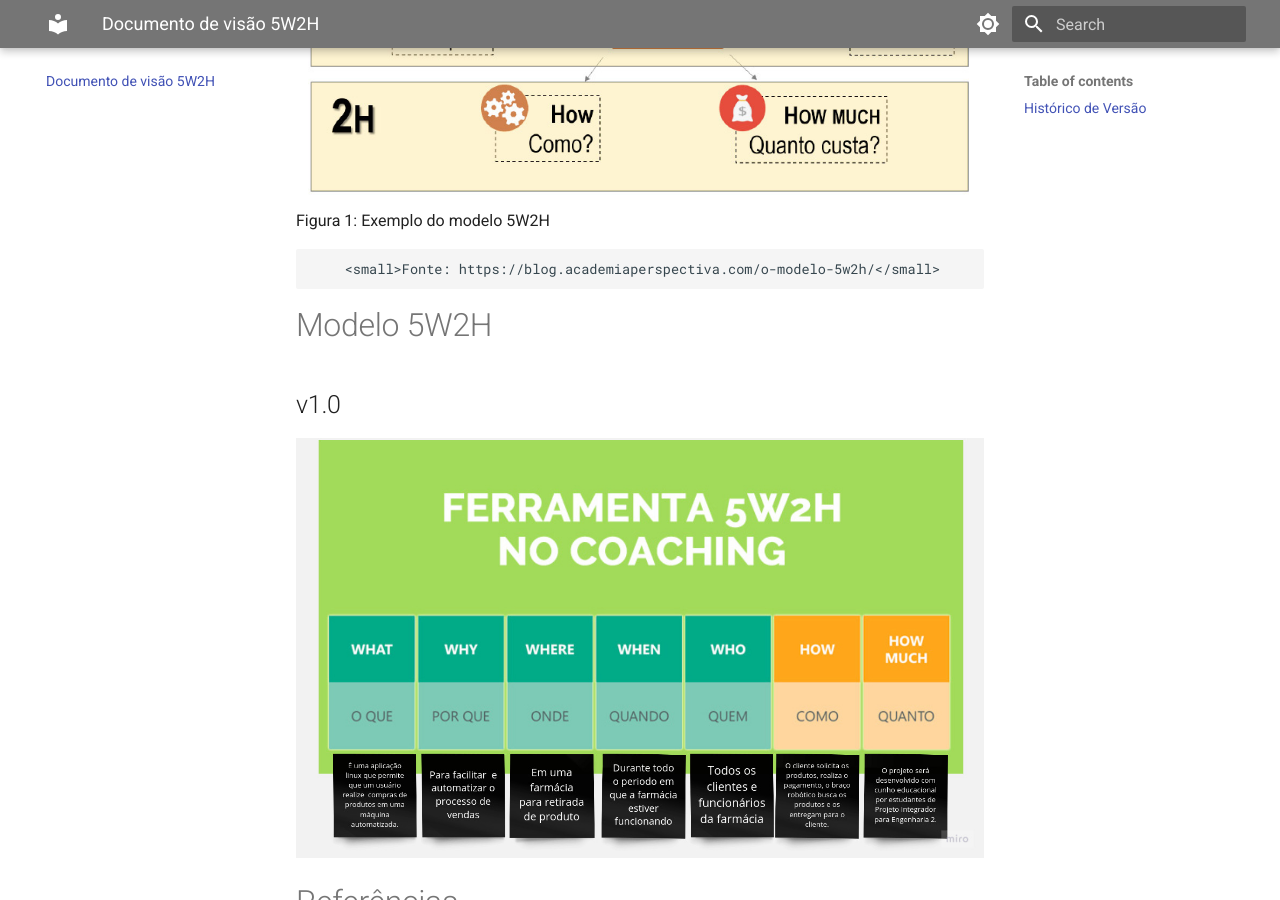
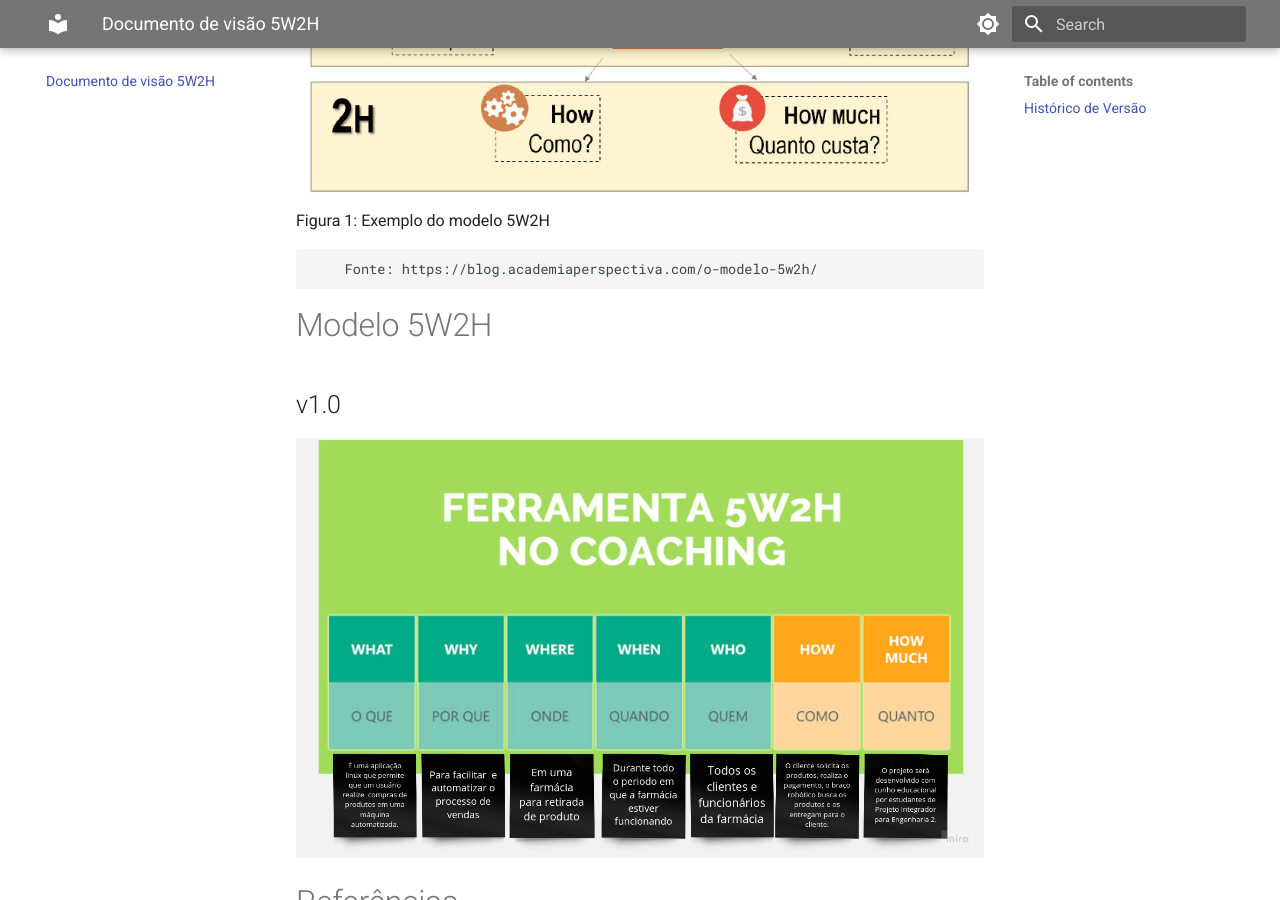
Before and after one commit to UNB-PI2-Grupo3-BracoRobotico/Documentation, an MkDocs documentation site: the page built from docs/5W2H.md, in a window 1280 px wide and 900 px high, scrolled down 850 px. Built offline with MkDocs 1.6.1 and Material for MkDocs 9.7.7, drawn with Linux system fonts in a browser that asks for light colours; some of the changed lines change nothing that is shown.

```diff
--- a/docs/5W2H.md
+++ b/docs/5W2H.md
@@ -19,7 +19,7 @@
                Figura 1: Exemplo do modelo 5W2H
             </br>
 
-        <small>Fonte: https://blog.academiaperspectiva.com/o-modelo-5w2h/</small>
+        Fonte: https://blog.academiaperspectiva.com/o-modelo-5w2h/
 
 
 
```
